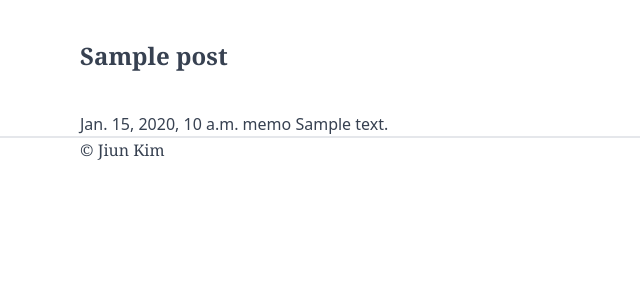
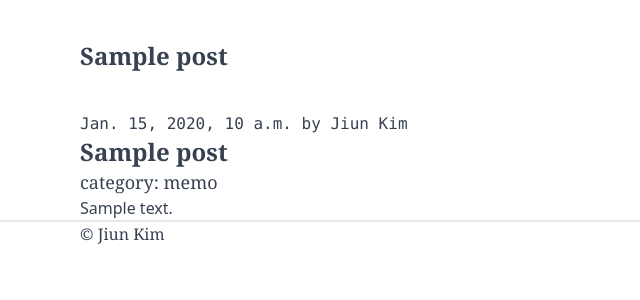
Before and after one commit to jiun0507/blog, a Django app: page /post/1 in a window 1280 px wide. Shown: the part 64-364 px from the top of the page, without its empty margins (0-640 px from the left). Run offline with Django 3.2, Linux system fonts and the light colour scheme; tables that the repository leaves empty hold one stand-in row (values such as "Sample post"); style sheets or scripts are compiled from the project's sources.

Commit message:
linebreaks to the post's content

```diff
--- a/templates/post/post.html
+++ b/templates/post/post.html
@@ -8,9 +8,10 @@
         <h4 class="text-2xl font-serif font-bold"> {{post.title}} </h4>
     </div>
     <section class="gap-4 px-20">
-        {{post.created_at}}
-        {{post.category}}
-        {{post.content}}
+        <h4 class="font-thin font-mono">{{post.updated_at}} by Jiun Kim</h4>
+        <h4 class="text-2xl font-serif font-bold"> {{post.title}} </h4>
+        <h4 class="text-lg font-serif">category: {{post.category}}</h4>
+        <div>{{post.content|linebreaks}}</div>
     </section>
 
 {% endblock %}
```
